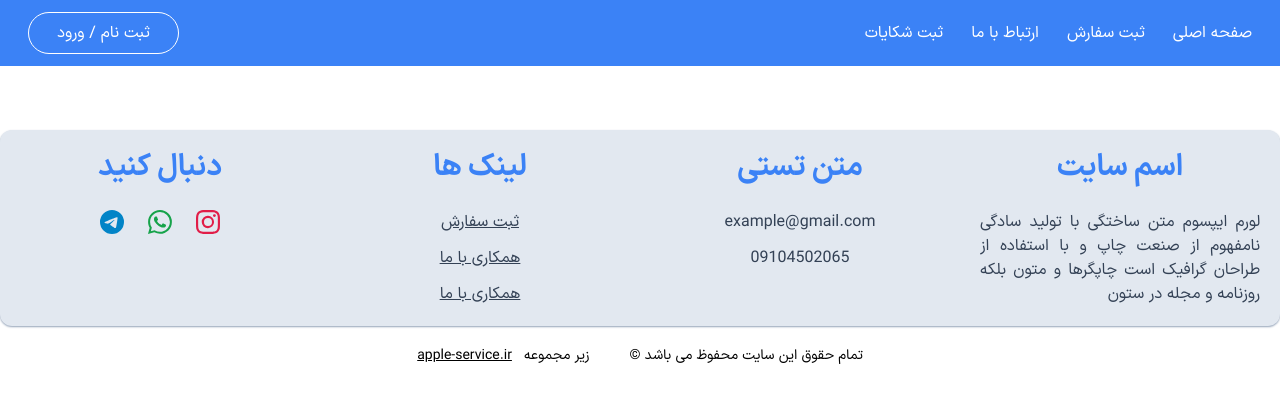
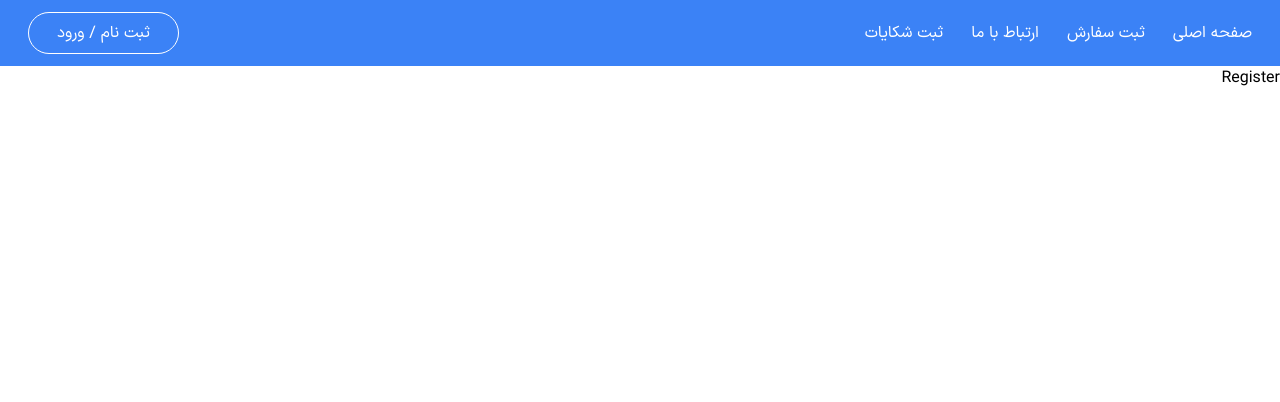
Before and after one commit to Apple-Service-ir/AppleService-RepairProject-FrontEnd, a React (Vite) app: page /register in a window 1280 px wide. Shown: the top 402 px of the page. Built offline with nearby package versions, Linux system fonts and the light colour scheme.

Commit message:
build register page

```diff
--- a/src/App.jsx
+++ b/src/App.jsx
@@ -9,7 +9,10 @@ function App() {
     <>
       <Header />
       {router}
-      <Footer />
+      {
+        location.pathname !== '/register' &&
+        <Footer />
+      }
     </>
   )
 }
--- /dev/null
+++ b/src/pages/Register/Register.jsx
@@ -0,0 +1,7 @@
+import React from 'react'
+
+export default function Register() {
+  return (
+    <div>Register</div>
+  )
+}
--- a/src/routes.jsx
+++ b/src/routes.jsx
@@ -1,9 +1,11 @@
 import Home from "./pages/Home/Home.jsx"
 import Order from "./pages/Order/Order.jsx"
+import Register from "./pages/Register/Register.jsx"
 
 const routes = [
   { path: '/', element: <Home /> },
   { path: '/order', element: <Order /> },
+  { path: '/register', element: <Register /> },
 ]
 
 export {routes}
```
